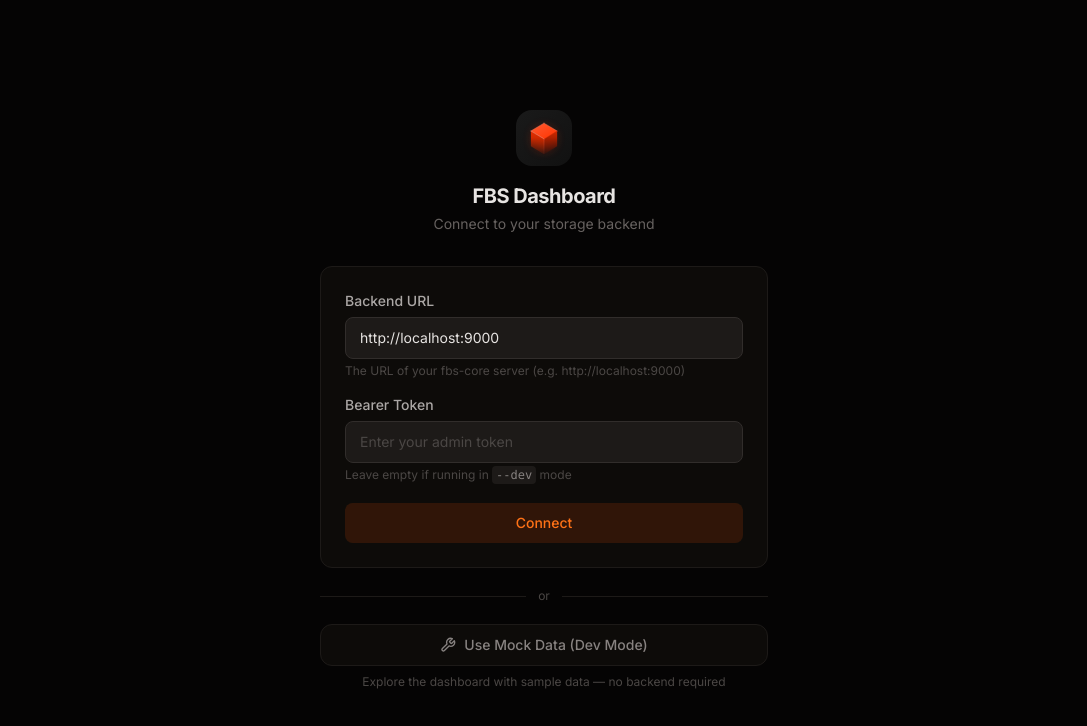
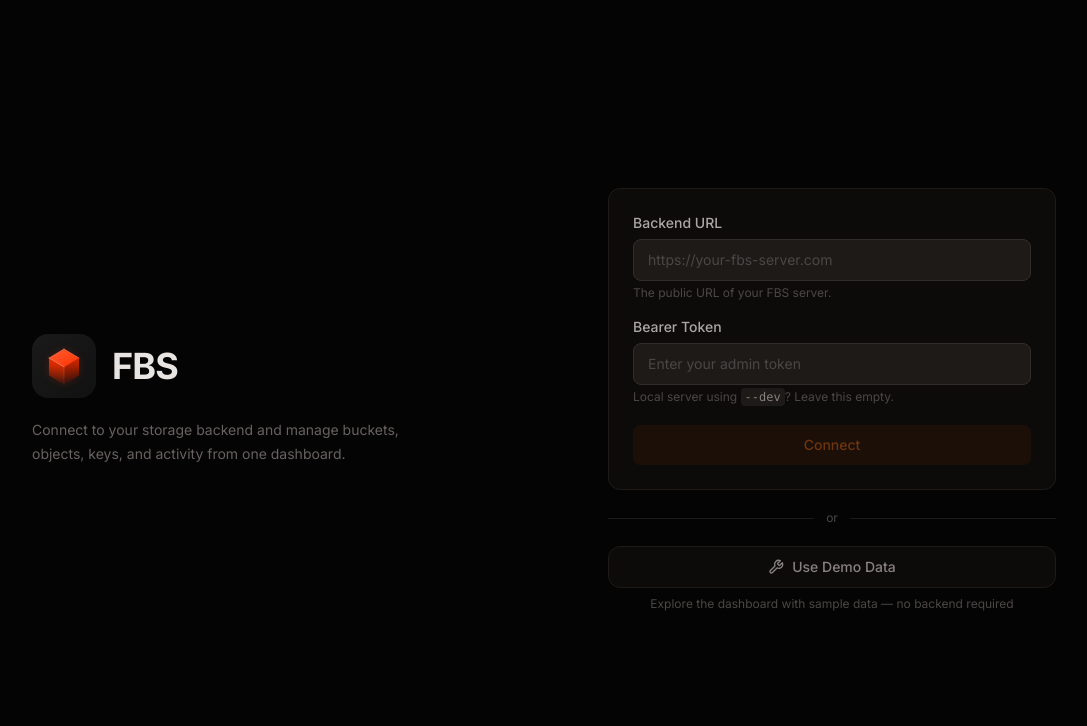
Before and after one commit to i-got-this-faa/fbs-web, a SvelteKit app: page /setup in a window 1280 px wide. Shown: the top 726 px of the page, without its empty margins (96-1183 px from the left). Built offline with nearby package versions, Linux system fonts and the light colour scheme.

Commit message:
Polish setup page and resolve app path
- Improve setup screen layout and copy
- Use resolved app navigation for setup redirects
- Start with an empty backend URL field

```diff
--- a/src/routes/setup/+page.svelte
+++ b/src/routes/setup/+page.svelte
@@ -1,11 +1,12 @@
 <script lang="ts">
 	import { goto } from '$app/navigation';
+	import { resolve } from '$app/paths';
 	import { getConnectionContext } from '$lib/stores/connection.svelte';
 	import Logo from '$lib/components/Logo.svelte';
 
 	const connection = getConnectionContext();
 
-	let apiUrl = $state('http://localhost:9000');
+	let apiUrl = $state('');
 	let token = $state('');
 	let isTestingConnection = $state(false);
 	let testResult = $state<{ ok: boolean; message: string } | null>(null);
@@ -19,7 +20,7 @@
 
 		if (connection.isConnected) {
 			testResult = { ok: true, message: 'Connected successfully!' };
-			setTimeout(() => goto('/app', { replaceState: true }), 600);
+			setTimeout(() => goto(resolve('/app'), { replaceState: true }), 600);
 		} else {
 			testResult = { ok: false, message: connection.error ?? 'Connection failed' };
 		}
@@ -29,7 +30,7 @@
 
 	function handleMockConnect() {
 		connection.connectMock();
-		goto('/app', { replaceState: true });
+		goto(resolve('/app'), { replaceState: true });
 	}
 </script>
 
@@ -37,19 +38,28 @@
 	<title>FBS — Connect to Backend</title>
 </svelte:head>
 
-<div class="flex min-h-screen items-center justify-center bg-surface-950 px-4">
-	<div class="w-full max-w-md">
+<div class="flex min-h-screen items-center justify-center bg-surface-950 px-4 py-10">
+	<div class="grid w-full max-w-5xl items-center gap-10 lg:grid-cols-[1fr_28rem] lg:gap-16">
 		<!-- Logo & Header -->
-		<div class="mb-8 text-center">
-			<div class="mx-auto mb-4 h-14 w-14 overflow-hidden rounded-2xl">
+		<div class="mx-auto w-full max-w-md text-center lg:mx-0 lg:text-left">
+			<div class="mb-5 flex items-center justify-center gap-4 lg:justify-start">
+				<div class="h-16 w-16 overflow-hidden rounded-2xl">
 					<Logo />
 				</div>
-			<h1 class="text-xl font-bold tracking-tight text-surface-100">FBS Dashboard</h1>
-			<p class="mt-1 text-sm text-surface-500">Connect to your storage backend</p>
+				<h1 class="text-3xl font-bold tracking-tight text-surface-100 sm:text-4xl">FBS</h1>
+			</div>
+			<p class="mt-3 max-w-sm text-sm leading-6 text-surface-500">
+				Connect to your storage backend and manage buckets, objects, keys, and activity from one
+				dashboard.
+			</p>
 		</div>
 
+		<div class="mx-auto w-full max-w-md lg:mx-0">
 			<!-- Connection Form -->
-		<form onsubmit={handleConnect} class="rounded-xl border border-surface-800 bg-surface-900 p-6">
+			<form
+				onsubmit={handleConnect}
+				class="rounded-xl border border-surface-800 bg-surface-900 p-6"
+			>
 				<div class="space-y-4">
 					<div>
 						<label for="api-url" class="mb-1.5 block text-sm font-medium text-surface-300"
@@ -60,12 +70,10 @@
 							type="url"
 							bind:value={apiUrl}
 							required
-						placeholder="http://localhost:9000"
+							placeholder="https://your-fbs-server.com"
 							class="w-full rounded-lg border border-surface-700 bg-surface-800 px-3.5 py-2.5 text-sm text-surface-100 placeholder-surface-600 transition-colors outline-none focus:border-accent-500 focus:ring-1 focus:ring-accent-500/30"
 						/>
-					<p class="mt-1 text-xs text-surface-600">
-						The URL of your fbs-core server (e.g. http://localhost:9000)
-					</p>
+						<p class="mt-1 text-xs text-surface-600">The public URL of your FBS server.</p>
 					</div>
 
 					<div>
@@ -80,9 +88,9 @@
 							class="w-full rounded-lg border border-surface-700 bg-surface-800 px-3.5 py-2.5 text-sm text-surface-100 placeholder-surface-600 transition-colors outline-none focus:border-accent-500 focus:ring-1 focus:ring-accent-500/30"
 						/>
 						<p class="mt-1 text-xs text-surface-600">
-						Leave empty if running in <code
-							class="rounded bg-surface-800 px-1 py-0.5 text-surface-400">--dev</code
-						> mode
+							Local server using <code class="rounded bg-surface-800 px-1 py-0.5 text-surface-400"
+								>--dev</code
+							>? Leave this empty.
 						</p>
 					</div>
 				</div>
@@ -140,10 +148,11 @@
 						d="M14.7 6.3a1 1 0 0 0 0 1.4l1.6 1.6a1 1 0 0 0 1.4 0l3.77-3.77a6 6 0 0 1-7.94 7.94l-6.91 6.91a2.12 2.12 0 0 1-3-3l6.91-6.91a6 6 0 0 1 7.94-7.94l-3.76 3.76z"
 					/>
 				</svg>
-			Use Mock Data (Dev Mode)
+				Use Demo Data
 			</button>
 			<p class="mt-2 text-center text-xs text-surface-600">
 				Explore the dashboard with sample data — no backend required
 			</p>
 		</div>
 	</div>
+</div>
```
Lines whose indentation alone changed are shown as unchanged.
